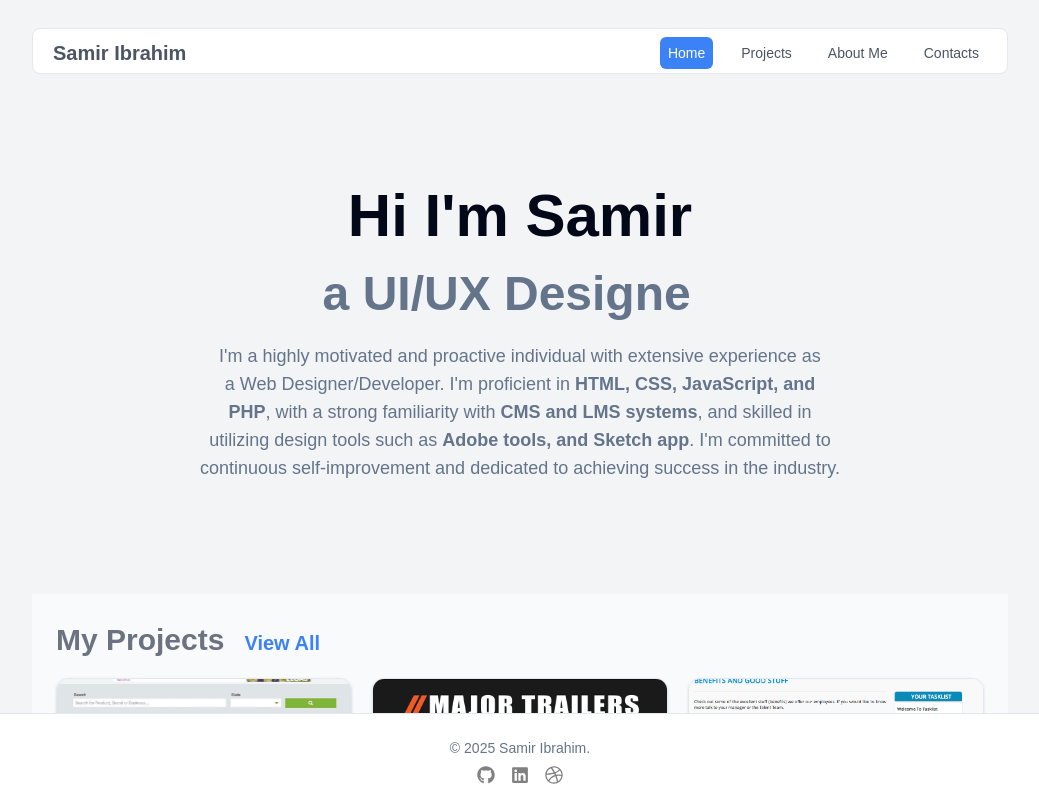
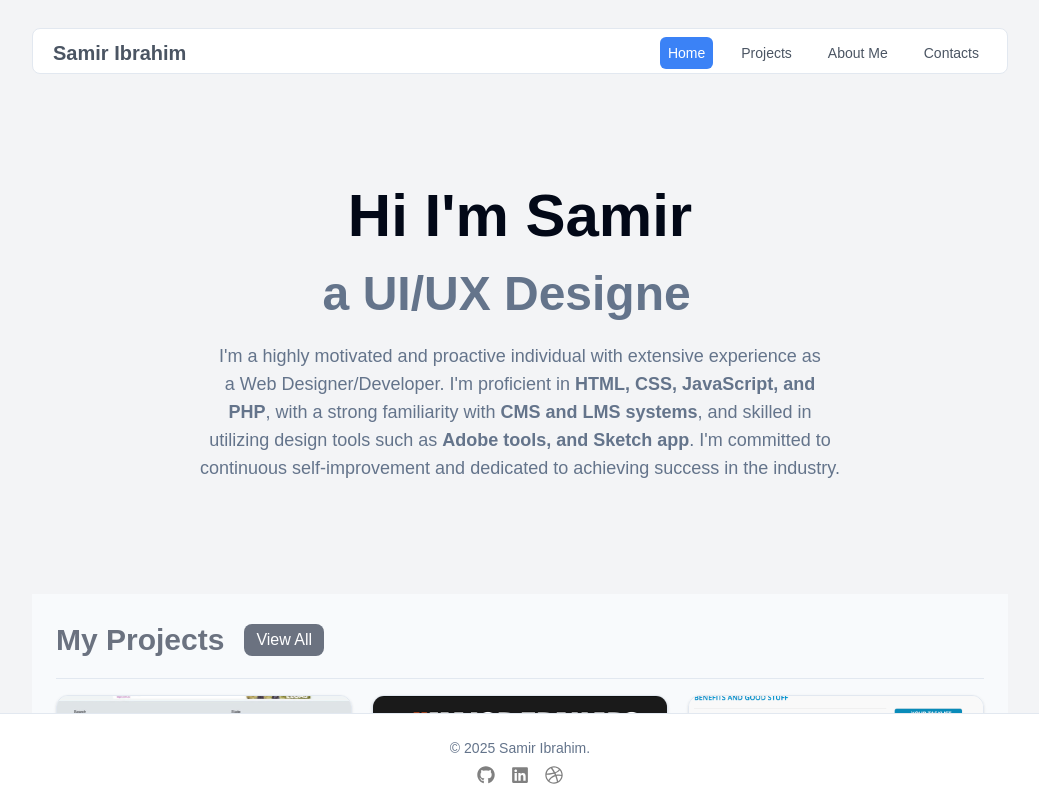
Before and after one commit to samir76/samir76.github.io, a Next.js app: page / in a window 1280 px wide. Shown: the top 798 px of the page, without its empty margins (120-1159 px from the left). Built offline with nearby package versions, Linux system fonts and the light colour scheme.

Commit message:
v2.5.4 - home edit

```diff
--- a/src/pages/index.tsx
+++ b/src/pages/index.tsx
@@ -23,15 +23,17 @@ export default function Home() {
 
       <main className="relative flex flex-col justify-start bg-slate-50 overflow-hidden">
       <div className="w-full max-w-5xl mx-auto px-4 md:px-6 py-7">
-        <div className="space-y-4">
-          <h2 className="text-3xl font-bold mb-5 text-gray-500">
-            My Projects
-            <span className="text-xl text-blue-500 mx-5">
-              <Link href="/projects">View All</Link>
-            </span>
-          </h2>
+        <div className="flex flex-row items-center gap-5 mb-5">
+          <h2 className="text-3xl font-bold text-gray-500">My Projects</h2>
+          <p className="text-base text-white py-1 px-3 rounded-lg bg-gray-500">
+            <Link href="/projects">View All</Link>
+          </p>
+        </div>
+
+        <hr className="mb-4"/>
+
       <ImageGrid images={cardImages.slice(0,3)} />
-      </div>
+
       </div>
     </main>
 
```
